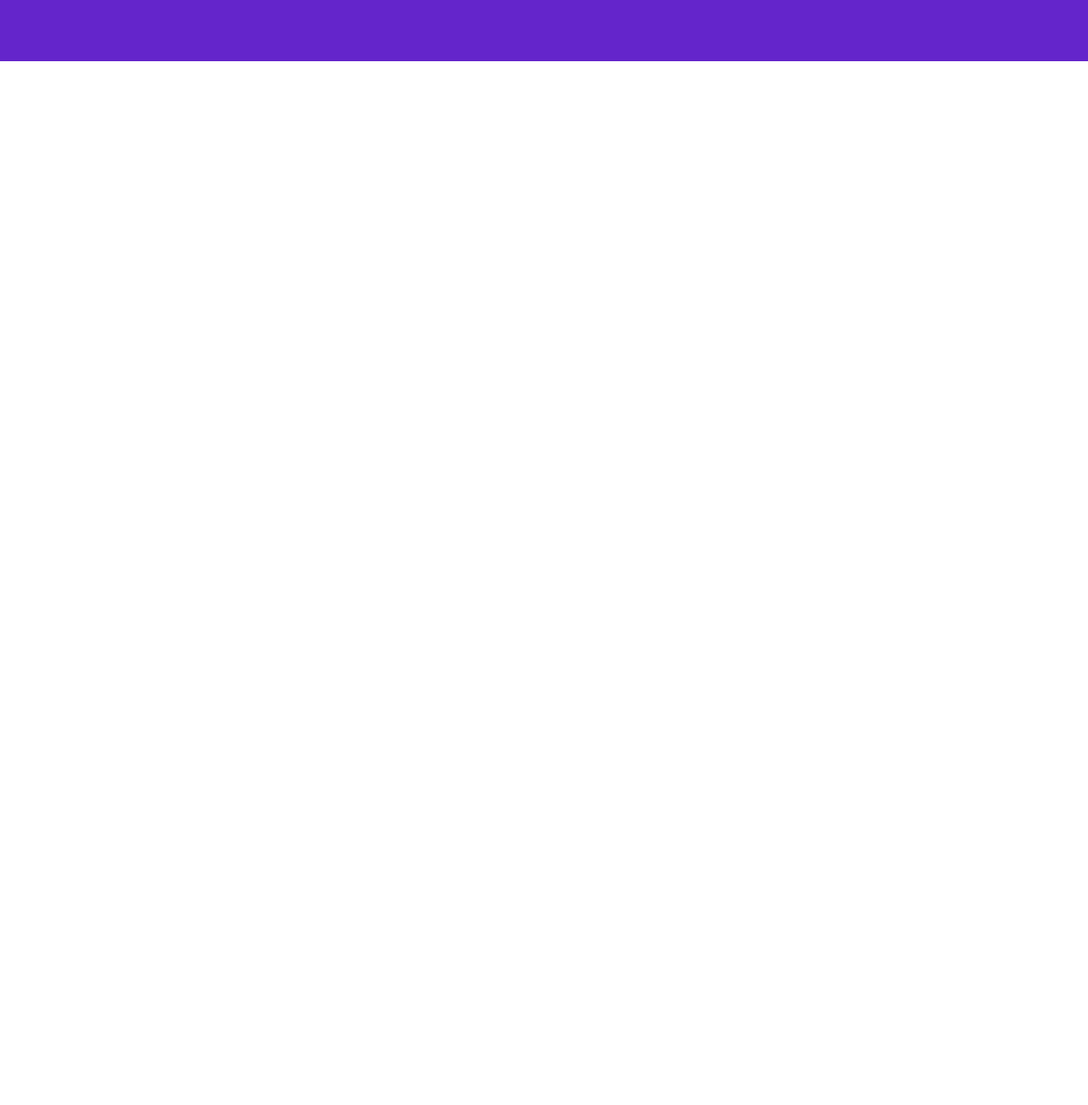
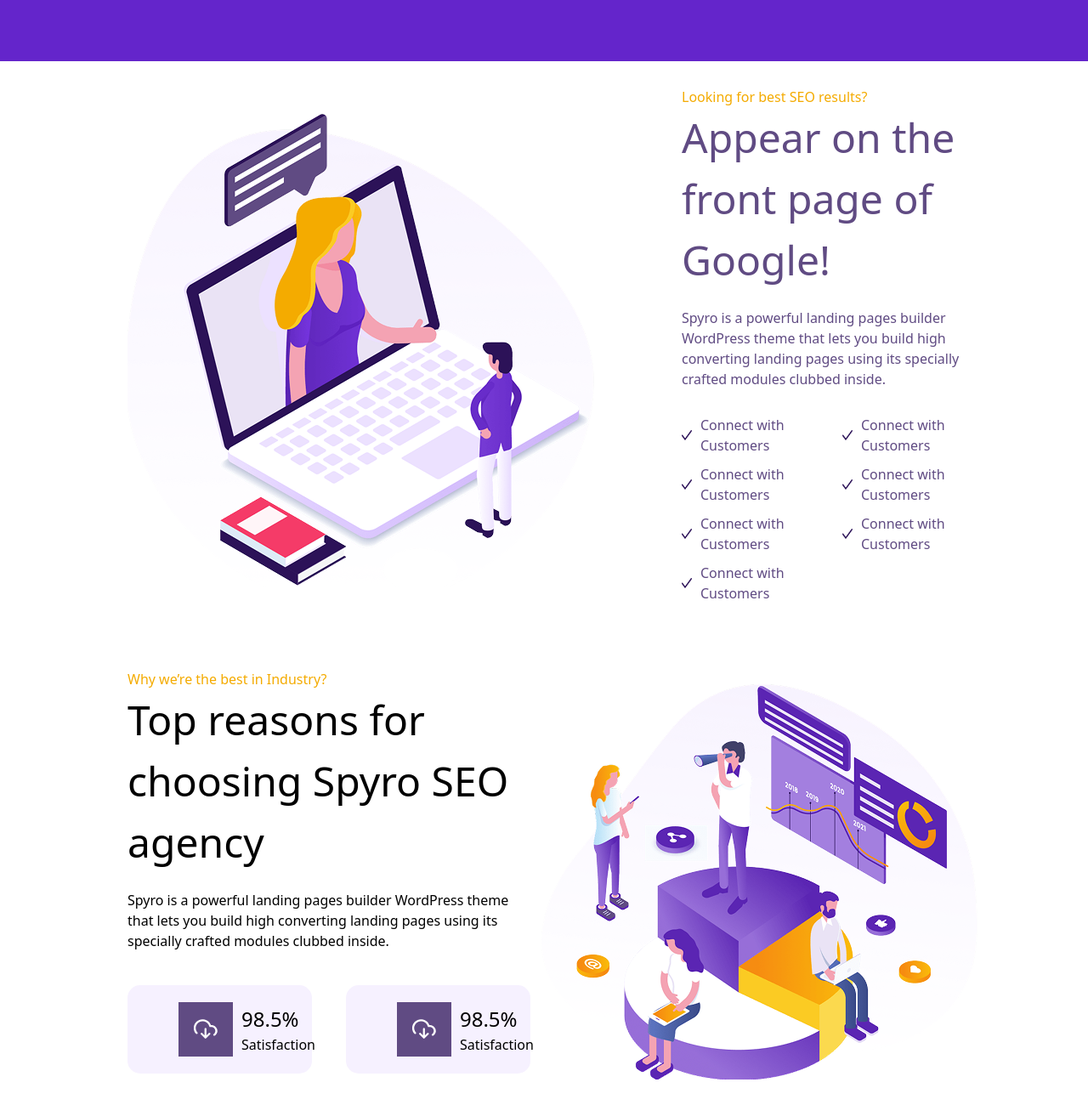
Before and after one commit to shahnozasultonalizoda/github-practice1, a website: page src/index.html in a window 1280 px wide. Shown: the part 924-2224 px from the top of the page at 85% size. Before the commit the page ends 996 px from the top, so only its background shows below. Drawn offline with nearby package versions, Linux system fonts and the light colour scheme; files that its build step writes are made by us from their sources.

Commit message:
add section1

```diff
--- a/src/index.html
+++ b/src/index.html
@@ -50,14 +50,95 @@
             <div>
                 <h1 class="text-[60px] ">We’re strategic
                     <span class="text-[#F4AB00]">SEO Marketing</span>
-                    agency.</h1>
-                    <p class="my-[30px]">Spyro is a powerful landing pages builder WP theme that lets you build high converting landing pages using its specially crafted modules clubbed inside.</p>
-                    <button class="p-[10px_30px] rounded-[20px] bg-[#F4AB00]">Explore Now</button>
+                    agency.
+                </h1>
+                <p class="my-[30px]">Spyro is a powerful landing pages builder WP theme that lets you build high
+                    converting landing pages using its specially crafted modules clubbed inside.</p>
+                <button class="p-[10px_30px] rounded-[20px] bg-[#F4AB00]">Explore Now</button>
             </div>
             <img src="./images/IMAGE (60).png" alt="">
         </div>
     </header>
 
+    <div class="fixed bottom-[100px] right-[50px]">
+        <img src="./images/Frame (38).png" alt="">
+    </div>
+
+    <div class="section1 flex justify-between items-center p-[30px_150px] text-[#604B83]">
+        <img src="./images/IMAGE (61).png" alt="" class="mr-[100px]">
+        <div>
+            <p class="text-[#F4AB00]">Looking for best SEO results?</p>
+            <h2 class="text-[48px] mb-[20px]">Appear on the front page of Google!</h2>
+            <p>Spyro is a powerful landing pages builder WordPress theme that lets you build high converting landing
+                pages using its specially crafted modules clubbed inside.</p>
+
+            <div class="flex gap-[50px] mt-[30px]">
+                <div>
+                    <div class="flex items-center gap-[10px] mb-[10px]">
+                        <img src="./images/IMAGE (62).png" alt="">
+                        <p>Connect with Customers</p>
+                    </div>
+                    <div class="flex items-center gap-[10px] mb-[10px]">
+                        <img src="./images/IMAGE (62).png" alt="">
+                        <p>Connect with Customers</p>
+                    </div>
+                    <div class="flex items-center gap-[10px] mb-[10px]">
+                        <img src="./images/IMAGE (62).png" alt="">
+                        <p>Connect with Customers</p>
+                    </div>
+                    <div class="flex items-center gap-[10px] mb-[10px]">
+                        <img src="./images/IMAGE (62).png" alt="">
+                        <p>Connect with Customers</p>
+                    </div>
+                </div>
+
+                <div>
+                    <div class="flex items-center gap-[10px] mb-[10px]">
+                        <img src="./images/IMAGE (62).png" alt="">
+                        <p>Connect with Customers</p>
+                    </div>
+                    <div class="flex items-center gap-[10px] mb-[10px]">
+                        <img src="./images/IMAGE (62).png" alt="">
+                        <p>Connect with Customers</p>
+                    </div>
+                    <div class="flex items-center gap-[10px] mb-[10px]">
+                        <img src="./images/IMAGE (62).png" alt="">
+                        <p>Connect with Customers</p>
+                    </div>
+
+                </div>
+            </div>
+        </div>
+
+    </div>
+
+    <div class="flex justify-between p-[30px_150px] items-center">
+        <div>
+            <p class="text-[#F4AB00]">Why we’re the best in Industry?</p>
+            <h2 class="text-[48px] mb-[20px]">Top reasons for choosing Spyro SEO agency</h2>
+            <p>Spyro is a powerful landing pages builder WordPress theme that lets you build high converting landing
+                pages using its specially crafted modules clubbed inside.</p>
+            <div class="flex items-center gap-[40px] mt-[40px]">
+                <div class="flex gap-[10px] items-center bg-[#F6F1FF] rounded-[15px] p-[20px_60px]">
+                    <img src="./images/Frame (39).png" alt="">
+                    <div>
+                        <h3 class="text-[24px]">98.5%</h3>
+                        <p>Satisfaction</p>
+                    </div>
+                </div>
+
+                <div class="flex gap-[10px] items-center bg-[#F6F1FF] rounded-[15px] p-[20px_60px]">
+                    <img src="./images/Frame (39).png" alt="">
+                    <div>
+                        <h3 class="text-[24px]">98.5%</h3>
+                        <p>Satisfaction</p>
+                    </div>
+                </div>
+            </div>
+        </div>
+        <img src="./images/IMAGE (63).png" alt="">
+    </div>
+
 </body>
 
 </html>
```
Also changed, not shown: src/images/Frame (38).png (added), src/images/Frame (39).png (added), src/images/IMAGE (61).png (added), src/images/IMAGE (62).png (added), src/images/IMAGE (63).png (added).
